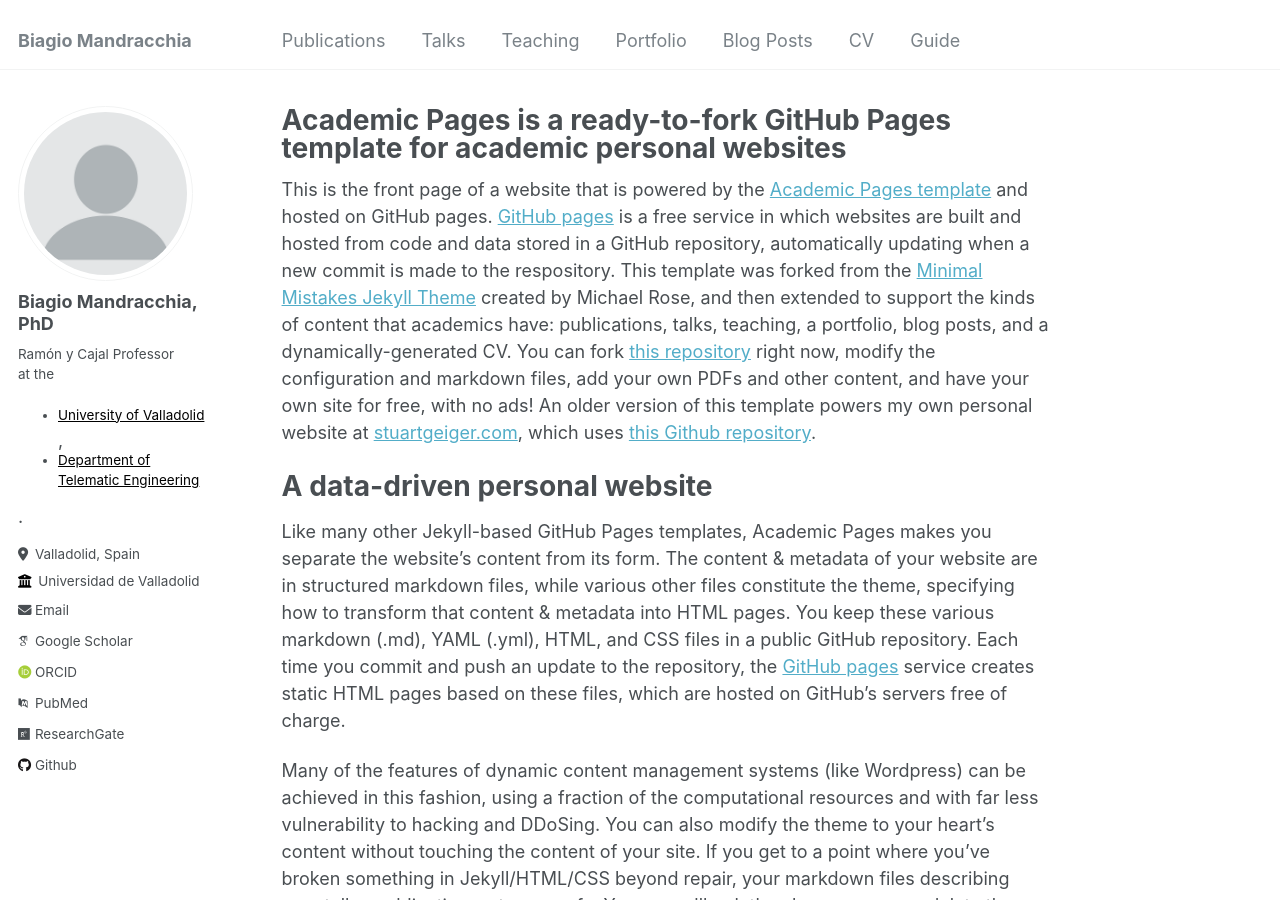
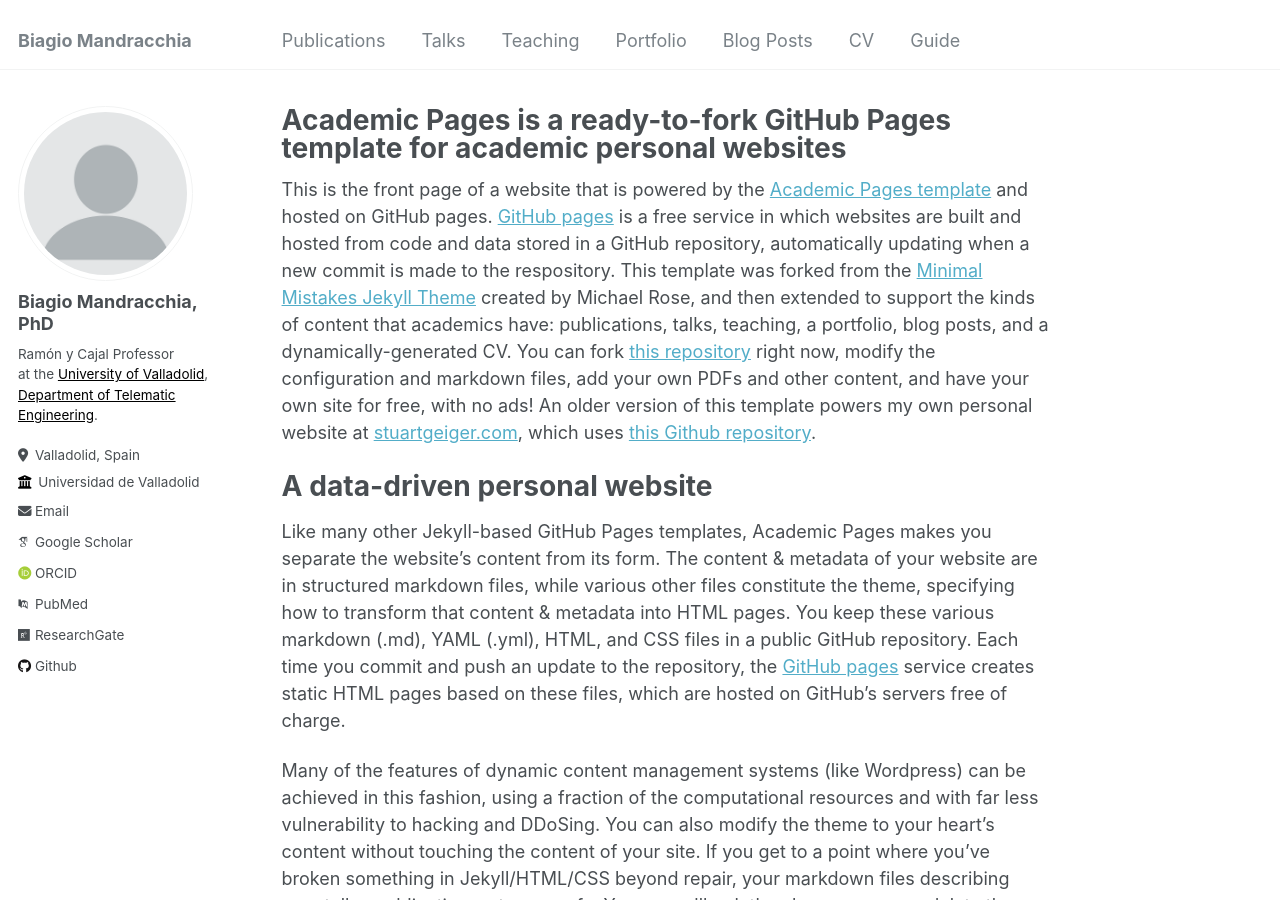
Before and after one commit to bmandracchia/bmandracchia.github.io, a Jekyll site: the page built from _pages/about.md, in a window 1280 px wide and 900 px high. Built offline with Jekyll 4.4.1, drawn with Linux system fonts in a browser that asks for light colours; some web fonts are replaced.

Commit message:
Update _config.yml

```diff
--- a/_config.yml
+++ b/_config.yml
@@ -24,7 +24,7 @@
   avatar           : "profile.png"
   name             : "Biagio Mandracchia, PhD"
   pronouns         : # example: "she/her"
-  bio              : "Ramón y Cajal Professor <br> at the  <ul><li><a style='color: black;' href='www.uva.es'>University of Valladolid</a></li>, <br> <li><a style='color: black;' href='https://www.tel.uva.es'>Department of Telematic Engineering</a></li></ul>."
+  bio              : "Ramón y Cajal Professor <br> at the  <a style='color: black;' href='https://www.uva.es'>University of Valladolid</a></li>, <a style='color: black;' href='https://www.tel.uva.es'>Department of Telematic Engineering</a>."
   location         : "Valladolid, Spain"
   employer         : "Universidad de Valladolid"
   uri              : # URL
```
